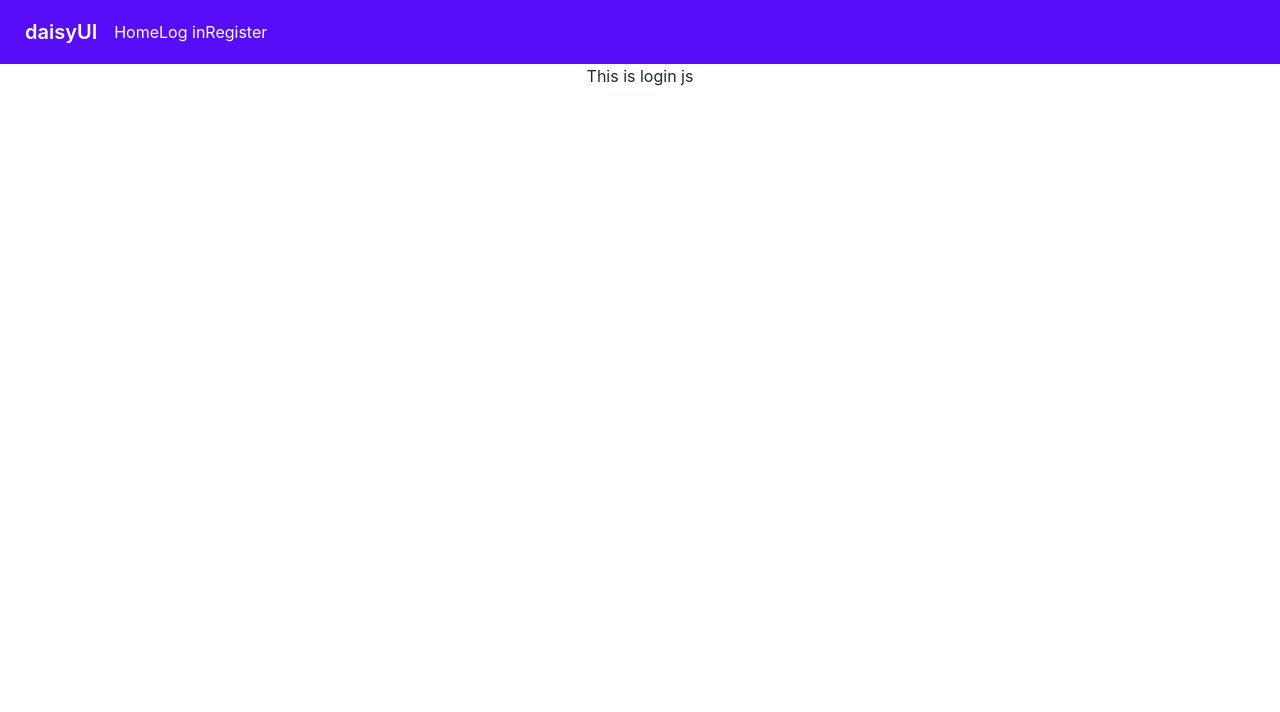
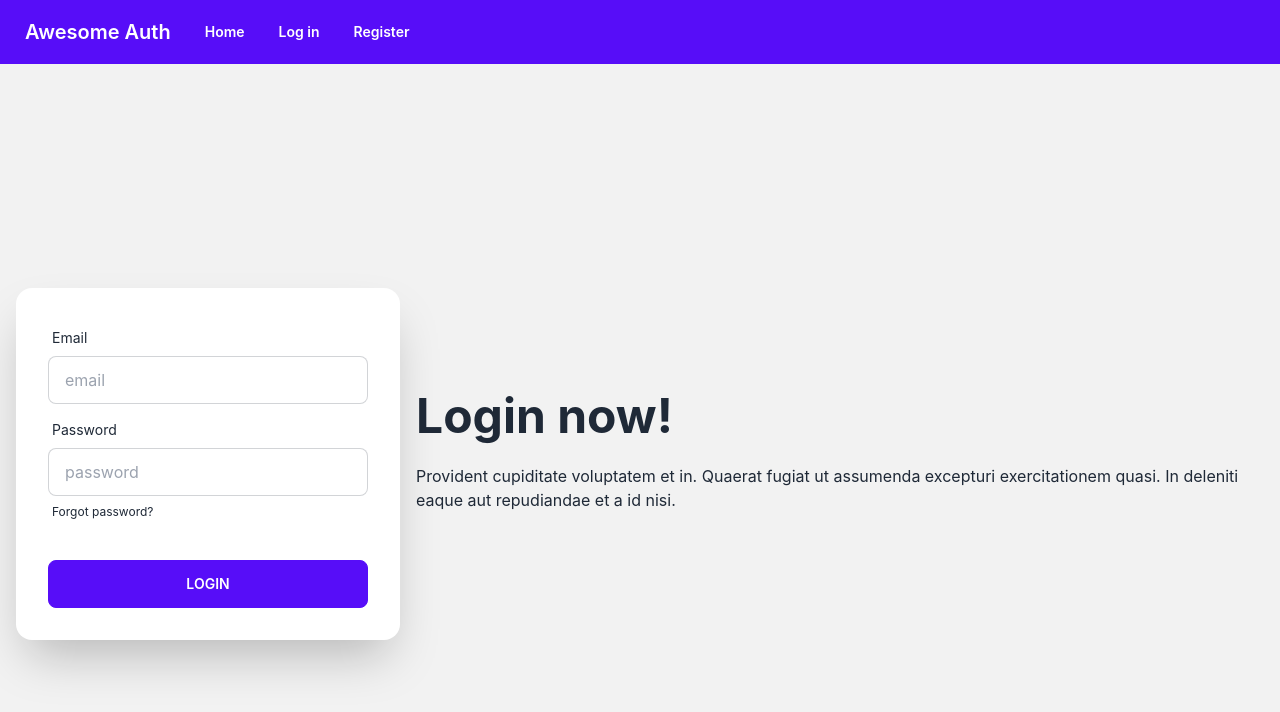
Before and after one commit to Rasel91/auth-router-context, a React (Create React App) app: page /login in a window 1280 px wide. Shown: the top 712 px of the page. Built offline with nearby package versions, Linux system fonts and the light colour scheme.

Commit message:
login form added

```diff
--- a/src/Header.js
+++ b/src/Header.js
@@ -5,10 +5,11 @@
     return (
         <div>
             <div className="navbar bg-primary text-primary-content">
-                <a className="btn btn-ghost normal-case text-xl">daisyUI</a>
-                <Link to='/'>Home</Link>
-                <Link to='/login'>Log in</Link>
-                <Link to='/register'>Register</Link>
+                <Link className="btn btn-ghost normal-case text-xl" to='/'>Awesome Auth</Link>
+
+                <Link className="btn btn-ghost normal-case text-md" to='/'>Home</Link>
+                <Link className="btn btn-ghost normal-case text-md" to='/login'>Log in</Link>
+                <Link className="btn btn-ghost normal-case text-md" to='/register'>Register</Link>
             </div>
         </div>
     );
--- a/src/components/Login/Login.js
+++ b/src/components/Login/Login.js
@@ -3,7 +3,36 @@
 const Login = () => {
     return (
         <div>
-            <h1>This is login js</h1>
+            <div className="hero min-h-screen bg-base-200">
+                <div className="hero-content flex-col lg:flex-row-reverse">
+                    <div className="text-center lg:text-left">
+                        <h1 className="text-5xl font-bold">Login now!</h1>
+                        <p className="py-6">Provident cupiditate voluptatem et in. Quaerat fugiat ut assumenda excepturi exercitationem quasi. In deleniti eaque aut repudiandae et a id nisi.</p>
+                    </div>
+                    <div className="card flex-shrink-0 w-full max-w-sm shadow-2xl bg-base-100">
+                        <div className="card-body">
+                            <div className="form-control">
+                                <label className="label">
+                                    <span className="label-text">Email</span>
+                                </label>
+                                <input type="text" placeholder="email" className="input input-bordered" />
+                            </div>
+                            <div className="form-control">
+                                <label className="label">
+                                    <span className="label-text">Password</span>
+                                </label>
+                                <input type="text" placeholder="password" className="input input-bordered" />
+                                <label className="label">
+                                    <a href="#" className="label-text-alt link link-hover">Forgot password?</a>
+                                </label>
+                            </div>
+                            <div className="form-control mt-6">
+                                <button className="btn btn-primary">Login</button>
+                            </div>
+                        </div>
+                    </div>
+                </div>
+            </div>
         </div>
     );
 };
```
